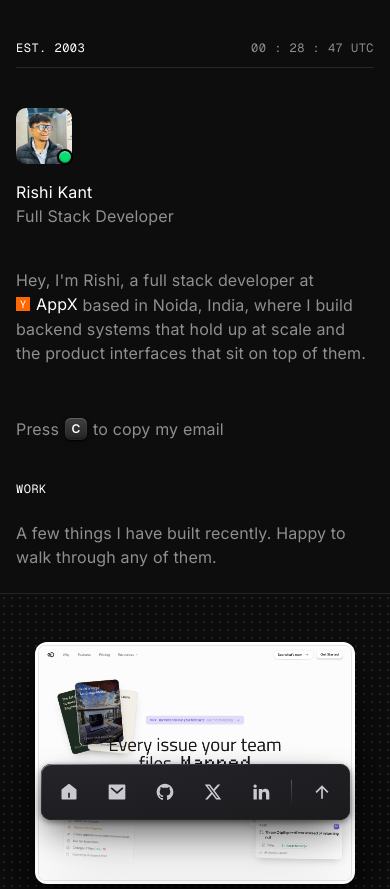
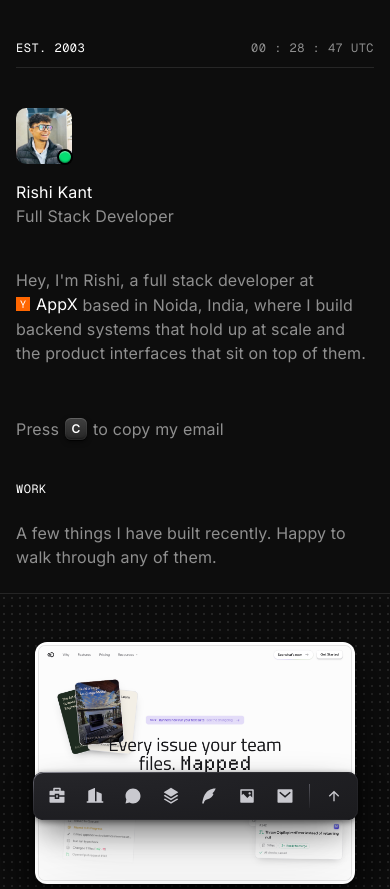
Before and after one commit to kant-github/kant-portfolio, a Next.js app: page / in a window 390 px wide. Shown: the top 889 px of the page. Built offline with nearby package versions, Linux system fonts and the light colour scheme; no server answers.

Commit message:
replace dock socials with sections and add scroll progress ring

```diff
--- a/app/globals.css
+++ b/app/globals.css
@@ -30,6 +30,8 @@
 	--color-dock-ink: #c9c9cf;
 	--color-dock-divider-top: #56565e;
 	--color-dock-divider-bottom: #232327;
+	--color-dock-track: #3a3a41;
+	--color-dock-progress: #4f8cff;
 	--color-dock-tip: #0a0a0c;
 	--color-dock-tip-edge: #2a2a30;
 	--shadow-dock:
@@ -413,7 +415,7 @@ body {
 }
 
 .dock-in {
-	animation: dock-in 700ms cubic-bezier(0.22, 1, 0.36, 1) 1700ms both;
+	animation: dock-in 620ms cubic-bezier(0.22, 1, 0.36, 1) 1000ms both;
 }
 
 @media (prefers-reduced-motion: reduce) {
--- a/app/page.tsx
+++ b/app/page.tsx
@@ -22,25 +22,25 @@ export default function Home() {
 					<Header />
 					<Intro />
 				</div>
-				<ScrollStage holdMs={1500}>
+				<ScrollStage id="work" holdMs={1500}>
 					<Work />
 				</ScrollStage>
-				<ScrollStage holdMs={1500}>
+				<ScrollStage id="experience" holdMs={1500}>
 					<Experience />
 				</ScrollStage>
-				<ScrollStage>
+				<ScrollStage id="testimonials">
 					<Testimonials />
 				</ScrollStage>
-				<ScrollStage>
+				<ScrollStage id="stack">
 					<Stack />
 				</ScrollStage>
-				<ScrollStage>
+				<ScrollStage id="writing">
 					<Writing />
 				</ScrollStage>
-				<ScrollStage>
+				<ScrollStage id="personal">
 					<Personal />
 				</ScrollStage>
-				<ScrollStage latchAtBottom>
+				<ScrollStage id="contact" latchAtBottom>
 					<Contact />
 				</ScrollStage>
 
--- a/components/dock.tsx
+++ b/components/dock.tsx
@@ -1,44 +1,33 @@
 import {
 	RiArrowUpLine,
-	RiGithubFill,
-	RiHome5Fill,
-	RiLinkedinFill,
+	RiBriefcase4Fill,
+	RiBuilding2Fill,
+	RiChat3Fill,
+	RiImage2Fill,
 	RiMailFill,
-	RiTwitterXFill,
+	RiQuillPenFill,
+	RiStackFill,
 } from "react-icons/ri";
-import { profile, socials } from "@/lib/data";
+import { ScrollRing } from "@/components/scroll-ring";
 
 type DockItem = {
 	name: string;
 	href: string;
-	icon: typeof RiHome5Fill;
-	external?: boolean;
+	icon: typeof RiStackFill;
 };
 
-const ITEMS: DockItem[] = [
-	{ name: "Home", href: "#top", icon: RiHome5Fill },
-	{
-		name: "Email",
-		href: `mailto:${profile.email}`,
-		icon: RiMailFill,
-	},
-	{
-		name: "GitHub",
-		href: socials.github,
-		icon: RiGithubFill,
-		external: true,
-	},
-	{ name: "X", href: socials.x, icon: RiTwitterXFill, external: true },
-	{
-		name: "LinkedIn",
-		href: socials.linkedin,
-		icon: RiLinkedinFill,
-		external: true,
-	},
+const SECTIONS: DockItem[] = [
+	{ name: "Work", href: "#work", icon: RiBriefcase4Fill },
+	{ name: "Experience", href: "#experience", icon: RiBuilding2Fill },
+	{ name: "Testimonials", href: "#testimonials", icon: RiChat3Fill },
+	{ name: "Stack", href: "#stack", icon: RiStackFill },
+	{ name: "Writing", href: "#writing", icon: RiQuillPenFill },
+	{ name: "Personal", href: "#personal", icon: RiImage2Fill },
+	{ name: "Contact", href: "#contact", icon: RiMailFill },
 ];
 
 const BUTTON_CLASS =
-	"group/item relative flex size-11 items-center justify-center rounded-md text-dock-ink transition duration-200 ease-out hover:-translate-y-0.5 hover:bg-dock-hover hover:text-white focus-visible:bg-dock-hover focus-visible:text-white focus-visible:outline-none active:translate-y-0";
+	"group/item relative flex size-9 items-center justify-center rounded-md text-dock-ink transition duration-200 ease-out hover:-translate-y-0.5 hover:bg-dock-hover hover:text-white focus-visible:bg-dock-hover focus-visible:text-white focus-visible:outline-none active:translate-y-0 sm:size-11";
 
 // The tooltip is the one thing that fades, because it has to appear and
 // disappear. The dock itself is always fully solid.
@@ -49,25 +38,24 @@ export function Dock() {
 	return (
 		<div className="dock-in pointer-events-none fixed inset-x-0 bottom-[calc(1.5rem+env(safe-area-inset-bottom))] z-50 flex justify-center px-4">
 			<nav
-				aria-label="Quick links"
-				className="dock-surface dock-edge pointer-events-auto relative flex items-center gap-1 rounded-shot p-1.5 shadow-dock"
+				aria-label="Sections"
+				className="dock-surface dock-edge pointer-events-auto relative flex items-center gap-0.5 rounded-shot p-1.5 shadow-dock sm:gap-1"
 			>
-				{ITEMS.map((item) => {
+				{SECTIONS.map((item) => {
 					const Icon = item.icon;
 
 					return (
 						<a
 							key={item.name}
 							href={item.href}
-							target={item.external ? "_blank" : undefined}
-							rel={item.external ? "noreferrer" : undefined}
 							aria-label={item.name}
 							className={BUTTON_CLASS}
 						>
-							<Icon className="size-5" aria-hidden="true" />
-							<span className={TIP_CLASS} aria-hidden="true">
-								{item.name}
-							</span>
+							<Icon
+								className="size-4.5 sm:size-5"
+								aria-hidden="true"
+							/>
+							<span className={TIP_CLASS}>{item.name}</span>
 						</a>
 					);
 				})}
@@ -82,10 +70,12 @@ export function Dock() {
 					aria-label="Back to top"
 					className={BUTTON_CLASS}
 				>
-					<RiArrowUpLine className="size-5" aria-hidden="true" />
-					<span className={TIP_CLASS} aria-hidden="true">
-						Back to top
-					</span>
+					<ScrollRing />
+					<RiArrowUpLine
+						className="size-4 sm:size-4.5"
+						aria-hidden="true"
+					/>
+					<span className={TIP_CLASS}>Back to top</span>
 				</a>
 			</nav>
 		</div>
--- /dev/null
+++ b/components/scroll-ring.tsx
@@ -0,0 +1,89 @@
+"use client";
+
+import {
+	motion,
+	useMotionValue,
+	useReducedMotion,
+	useSpring,
+	useTransform,
+} from "framer-motion";
+import { useEffect } from "react";
+
+const SIZE = 36;
+const RADIUS = 15;
+
+/**
+ * Fills as the page scrolls and closes exactly at the bottom.
+ *
+ * Progress is measured directly rather than through useScroll's default
+ * container detection, which did not track the document reliably here. One
+ * passive listener, and the value is written to a MotionValue so no React
+ * render happens while scrolling.
+ *
+ * The arc uses pathLength={1}, so the dash maths is a plain 0-to-1 value and
+ * never depends on the circle's real circumference.
+ */
+export function ScrollRing() {
+	const prefersReducedMotion = useReducedMotion();
+	const raw = useMotionValue(0);
+
+	useEffect(() => {
+		const update = () => {
+			const root = document.documentElement;
+			const max = root.scrollHeight - root.clientHeight;
+
+			raw.set(
+				max > 0 ? Math.min(1, Math.max(0, window.scrollY / max)) : 1,
+			);
+		};
+
+		update();
+		window.addEventListener("scroll", update, { passive: true });
+		window.addEventListener("resize", update);
+
+		return () => {
+			window.removeEventListener("scroll", update);
+			window.removeEventListener("resize", update);
+		};
+	}, [raw]);
+
+	const smooth = useSpring(raw, {
+		stiffness: 140,
+		damping: 28,
+		mass: 0.3,
+		restDelta: 0.0005,
+	});
+
+	const progress = prefersReducedMotion ? raw : smooth;
+	const offset = useTransform(progress, (value) => 1 - value);
+
+	return (
+		<svg
+			viewBox={`0 0 ${SIZE} ${SIZE}`}
+			className="pointer-events-none absolute inset-0 size-full"
+			aria-hidden="true"
+		>
+			<circle
+				cx={SIZE / 2}
+				cy={SIZE / 2}
+				r={RADIUS}
+				fill="none"
+				stroke="var(--color-dock-track)"
+				strokeWidth={2}
+			/>
+			<motion.circle
+				cx={SIZE / 2}
+				cy={SIZE / 2}
+				r={RADIUS}
+				fill="none"
+				stroke="var(--color-dock-progress)"
+				strokeWidth={2}
+				strokeLinecap="round"
+				pathLength={1}
+				strokeDasharray="1 1"
+				style={{ strokeDashoffset: offset }}
+				transform={`rotate(-90 ${SIZE / 2} ${SIZE / 2})`}
+			/>
+		</svg>
+	);
+}
--- a/components/scroll-stage.tsx
+++ b/components/scroll-stage.tsx
@@ -20,6 +20,8 @@ import { STAGE_OFFSET, STAGE_SPRING } from "@/lib/motion";
 type ScrollStageProps = {
 	children: ReactNode;
 	className?: string;
+	/** Anchor target for the dock's section links. */
+	id?: string;
 	/**
 	 * Hold progress at 0 for this long after mount. Sections already on screen
 	 * at load would otherwise arrive half-revealed next to the overture.
@@ -37,6 +39,7 @@ type ScrollStageProps = {
 export function ScrollStage({
 	children,
 	className,
+	id,
 	holdMs = 0,
 	latchAtBottom = false,
 }: ScrollStageProps) {
@@ -147,13 +150,18 @@ export function ScrollStage({
 	}, [latchAtBottom]);
 
 	if (prefersReducedMotion) {
-		return <div className={`stage ${className ?? ""}`}>{children}</div>;
+		return (
+			<div id={id} className={`stage ${className ?? ""}`}>
+				{children}
+			</div>
+		);
 	}
 
 	return (
 		<motion.div
+			id={id}
 			ref={ref}
-			className={`stage ${className ?? ""}`}
+			className={`stage scroll-mt-10 ${className ?? ""}`}
 			style={{ "--p": smooth } as CSSProperties}
 		>
 			{children}
```
